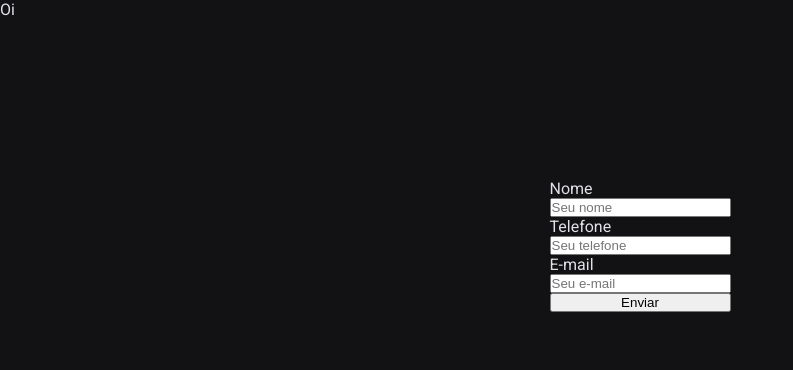
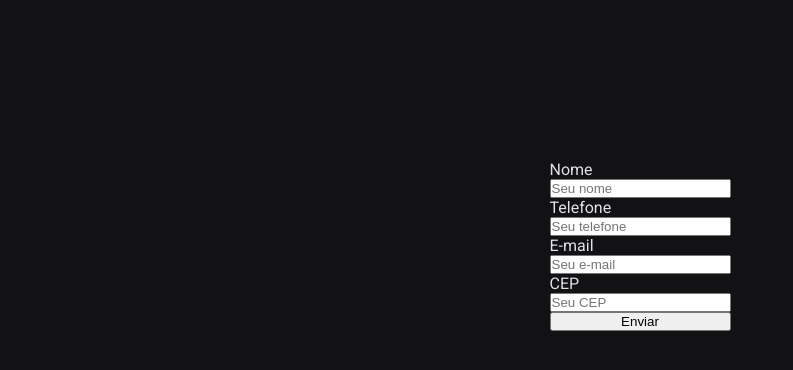
Before and after one commit to Diego-Lopes/projetoFormularionext, a Next.js app: page / in a window 1280 px wide. Shown: the top 370 px of the page, without its empty margins (0-793 px from the left). Built offline with nearby package versions, Linux system fonts and the light colour scheme.

Commit message:
chore: adição campo cep

```diff
--- a/src/Components/Form/index.tsx
+++ b/src/Components/Form/index.tsx
@@ -2,19 +2,25 @@ import React, { FormEvent, useState } from "react";
 import axios from "axios";
 import toast, { Toaster } from "react-hot-toast";
 import { Container } from "./styles";
+
+
+
+
+
+
 export default function Form() {
   const [userName, setUserName] = useState("");
   const [tel, setTel] = useState("");
   const [email, setEmail] = useState("");
+  const [cep, setCep] = useState("");
   const [submitted, setSubmitted] = useState(false);
 
   function handleSubmit(e: FormEvent) {
     e.preventDefault();
-    console.log("enviado");
-    if (!email) {
-      toast.error("email nescessário.");
-    }
-    if (userName !== "" && tel !== "" && email !== "") {
+    console.log("entrando na condição");
+
+    if (userName !== "" && tel !== "" && email !== "" && cep !== "") {
+      console.log("passou da condição");
       console.log("entrando na api");
 
       axios
@@ -22,11 +28,13 @@ export default function Form() {
           userName,
           tel,
           email,
+          cep,
         })
         .then(() => {
           setUserName("");
           setTel("");
           setEmail("");
+          setCep("");
           toast.success("Formulário enviado com secesso!", {
             id: email,
             style: {
@@ -39,8 +47,22 @@ export default function Form() {
             "Erro ao enviar o formulário! Por favor, tente novamente mais tarde."
           );
         });
+        console.log("saindo da api");
+
     }
   }
+
+  //mask para inputs
+  const maskPhone = (value) => {
+    return value
+      .replace(/\D/g, "")
+      .replace(/(\d{2})(\d)/, "($1) $2")
+      .replace(/(\d{5})(\d{4})(\d)/, "$1-$2");
+  };
+  //mask para cep
+  const maskCEP = (value) => {
+    return value.replace(/\D/g, "").replace(/^(\d{5})(\d{3})+?$/, "$1-$2");
+  };
 
   return (
     <>
@@ -63,18 +85,27 @@ export default function Form() {
             // name="telefone"
             placeholder="Seu telefone"
             className="telefone"
-            onChange={(e) => setTel(e.target.value)}
+            onChange={(e) => setTel(maskPhone(e.target.value))}
             value={tel}
           />
           <label htmlFor="e">E-mail</label>
           <input
-            type="mail"
+            type="email"
             id="e"
             // name="email"
             placeholder="Seu e-mail"
             className="email"
             onChange={(e) => setEmail(e.target.value)}
             value={email}
+          />
+          <label htmlFor="C">CEP</label>
+          <input
+            type="text"
+            id="C"
+            placeholder="Seu CEP"
+            className="cep"
+            onChange={(e) => setCep(maskCEP(e.target.value))}
+            value={cep}
           />
           <button
             type="submit"
--- a/src/pages/api/mail.ts
+++ b/src/pages/api/mail.ts
@@ -5,12 +5,15 @@ import { VercelRequest, VercelResponse } from "@vercel/node";
 import sendNotification from "../../../utils/sendEmailNotification";
 
 export default async (request: VercelRequest, response: VercelResponse) => {
-  const { userName, tel, email } = request.body;
+
+
+  const { userName, tel, email, cep, } = request.body;
 
   await sendNotification({
     userName,
     tel,
     email,
+    cep,
   });
-  return response.status(200).json({ ok: true });
+  return response.status(201).json({ ok: true });
 };
--- a/src/pages/index.tsx
+++ b/src/pages/index.tsx
@@ -6,11 +6,10 @@ const Home: React.FC = () => {
   return (
     <div>
       <Head>
-        <title>HomePage</title>
+        <title>Formulário Padrão</title>
       </Head>
 
       <main>
-        <h1>Oi</h1>
         <HomeTemplate />
       </main>
     </div>
--- a/utils/sendEmailNotification.ts
+++ b/utils/sendEmailNotification.ts
@@ -4,11 +4,13 @@ interface sendMyNotificationInterface {
   userName: string;
   tel: string;
   email: string;
+  cep: string;
 }
 async function sendMyNotification({
   userName,
   tel,
   email,
+  cep,
 }: sendMyNotificationInterface): Promise<void> {
   const transporter = nodemailer.createTransport({
     host: "smtp.zoho.com",
@@ -31,6 +33,7 @@ async function sendMyNotification({
         <strong>Nome: </strong>${userName}<br/>
         <strong>Email: </strong>${email}<br/>
         <strong>Telefone: </strong>${tel}<br/>
+        <strong>CEP: </strong>${cep}<br/>
       </p>
     `,
   });
```
